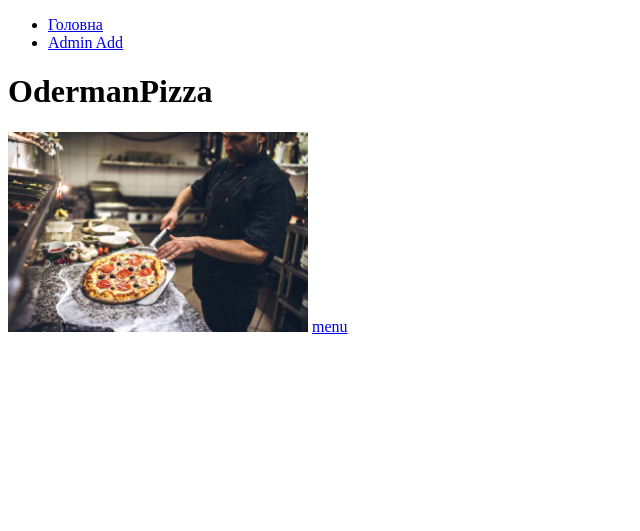
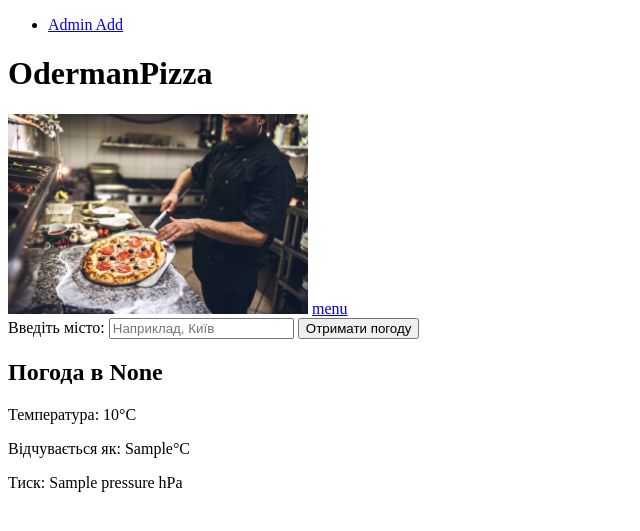
Before and after one commit to AndriyPy/OdermanHOMEWORKalchemy, a Flask app: page / in a window 1280 px wide. Shown: the top 531 px of the page, without its empty margins (0-640 px from the left). Run offline with Flask 3, Linux system fonts and the light colour scheme; tables that the repository leaves empty hold one stand-in row (values such as "Sample post"); a database or web service that is not in the repository returns one stand-in record (values such as "Sample title"); data that the repository does not hold is empty.

Commit message:
alchemy5.0

```diff
--- a/app.py
+++ b/app.py
@@ -1,7 +1,41 @@
 from flask import Flask, render_template, request, redirect
 from models import Session, Event, create_db
+import requests
+
 
 app = Flask(__name__)
+
+
+api_key = "8cd4a140103c344ce454e7da889d1ced"
+
+
+
+
+def get_weather(city):
+    r = requests.get(f"https://api.openweathermap.org/data/2.5/weather?q={city}&appid={api_key}&units=metric")
+    data = r.json()
+    weather_data = {
+        "temp":data["main"]["temp"],
+        "feels_like": data["main"]["feels_like"],
+        "pressure":data["main"]["pressure"]
+
+
+    }
+    p = data["main"]
+    print(p)
+
+    return weather_data
+
+
+
+
+@app.get('/')
+def index():
+    city = request.args.get('city')
+    weather = get_weather(city)
+    return render_template('index.html', weather=weather, city=city)
+
+
 
 
 @app.get('/admadd/')
@@ -24,9 +58,6 @@
     return render_template('admin_add.html')
 
 
-@app.get('/')
-def index():
-    return render_template('index.html')
 
 
 @app.get('/menu')
--- a/templates/index.html
+++ b/templates/index.html
@@ -10,12 +10,27 @@
 <body>
 
     <ul>
-     <li><a href="index.html">Головна</a></li>
      <li><a href="/admadd/">Admin Add</a></li>
     </ul>
 
     <h1>OdermanPizza</h1>
     <img src="images/pizza.jpg" alt="Смачна піца" width="300" height="200">
     <a href="/menu">menu</a>
+
+
+    <form method="GET" action="/">
+        <label for="city">Введіть місто:</label>
+        <input type="text" id="city" name="city" placeholder="Наприклад, Київ" required>
+        <button type="submit">Отримати погоду</button>
+    </form>
+
+     {% if weather %}
+        <div>
+            <h2>Погода в {{ city }}</h2>
+            <p>Температура: {{ weather["temp"] }}°C</p>
+            <p>Відчувається як: {{ weather["feels_like"] }}°C</p>
+            <p>Тиск: {{ weather["pressure"] }} hPa</p>
+        </div>
+    {% endif %}
 </body>
 </html>
```
